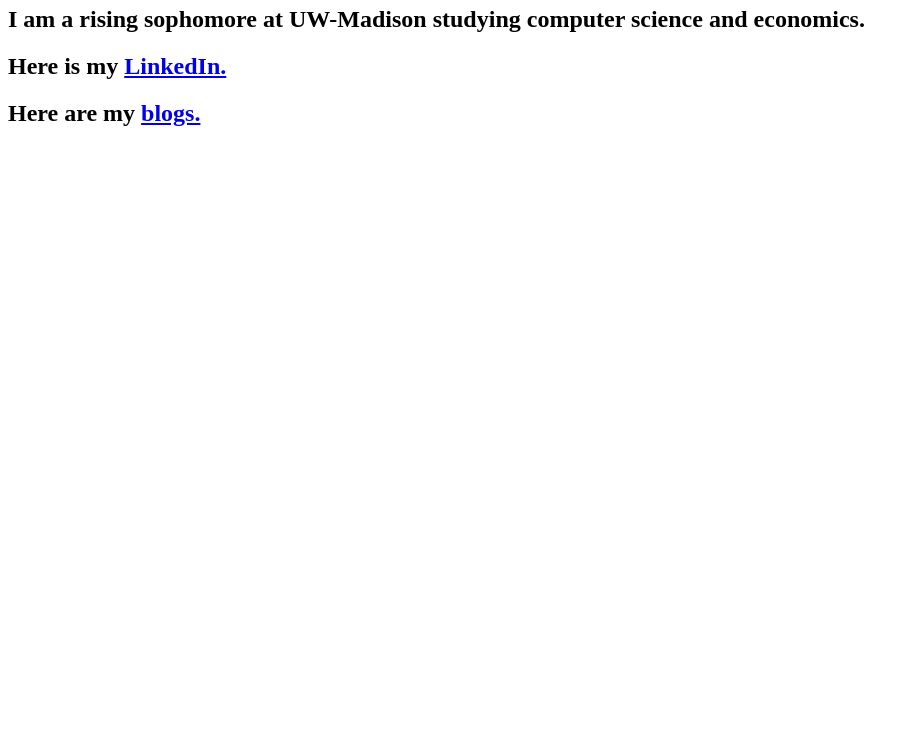
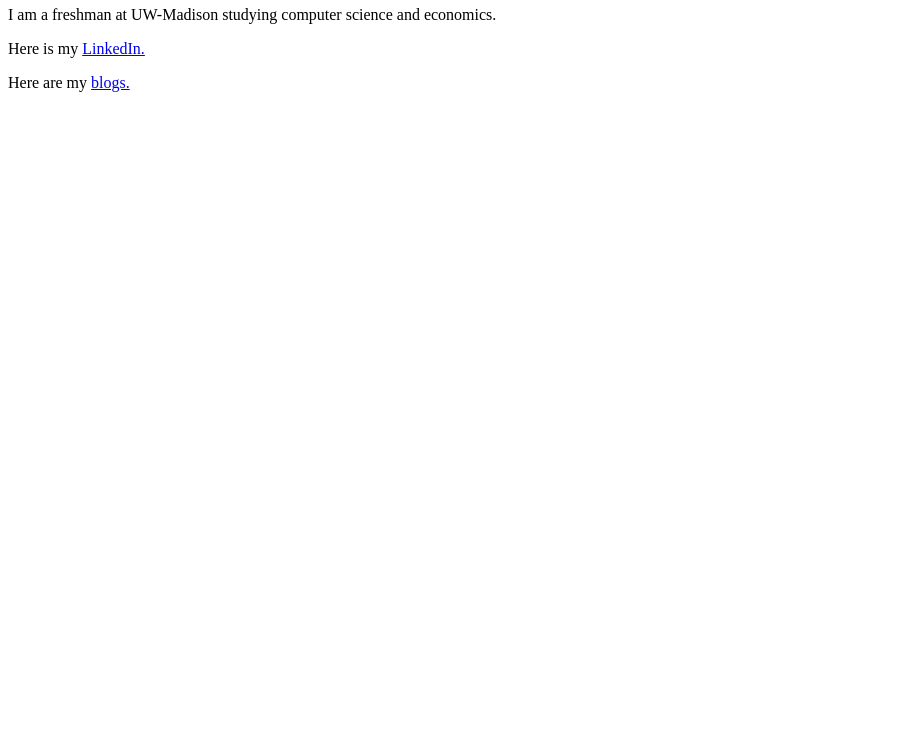
Before and after one commit to shourya-gpt/Website, a plain HTML site: page index.html in a window 1280 px wide. Shown: the part 60-800 px from the top of the page, without its empty margins (0-919 px from the left). Drawn offline with Linux system fonts and the light colour scheme.

Commit message:
Changed element types

```diff
--- a/index.html
+++ b/index.html
@@ -5,8 +5,8 @@
   </head>
   <body>
     <h1>Shourya Gupta</h1>
-    <h2>I am a rising sophomore at UW-Madison studying computer science and economics.</h2>
-    <h2>Here is my <a href="https://www.linkedin.com/in/shouryagpt/">LinkedIn.</a></h2>
-    <h2>Here are my <a href="blogs.html">blogs.</a></h2>
+    <p>I am a freshman at UW-Madison studying computer science and economics.</p>
+    <p>Here is my <a href="https://www.linkedin.com/in/shouryagpt/">LinkedIn.</a></p>
+    <p>Here are my <a href="blogs.html">blogs.</a></p>
   </body>
 </html>
```
Also changed, not shown: 1 other file.
